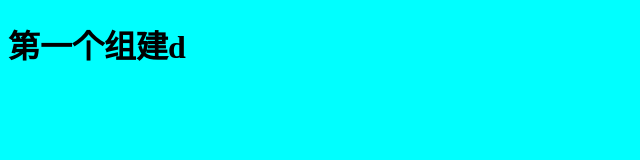
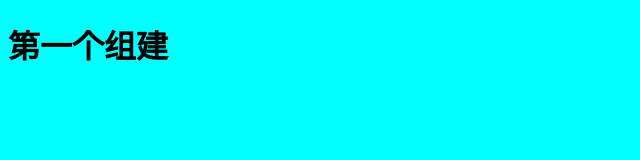
Before and after one commit to wuqion/react_next_test, a Next.js app: page / in a window 1280 px wide. Shown: the top 160 px of the page, without its empty margins (0-640 px from the left). Built offline with nearby package versions, Linux system fonts and the light colour scheme.

Commit message:
建立通用head

```diff
--- /dev/null
+++ b/pages/component/Layout.js
@@ -0,0 +1,15 @@
+import React from 'react'
+import Head from 'next/head'
+
+export default function ({children}) {
+    return (
+        <div>
+            <Head>
+                <title>通用head</title>
+                <meta name="viewport" content="initial-scale=1.0, width=device-width" />
+            </Head>
+            {children}
+
+        </div>
+    )
+}
--- a/pages/index.js
+++ b/pages/index.js
@@ -1,11 +1,15 @@
 import React, { Component } from 'react'
+import Layout from './component/Layout'
 
 export default class Index extends Component {
     render() {
         return (
-            <div>
-                <h1>第一个组建d</h1>
-            </div>
+            <Layout>
+                <div>
+                    <h1>第一个组建</h1>
+                </div>
+            </Layout>
+
         )
     }
 }
```
